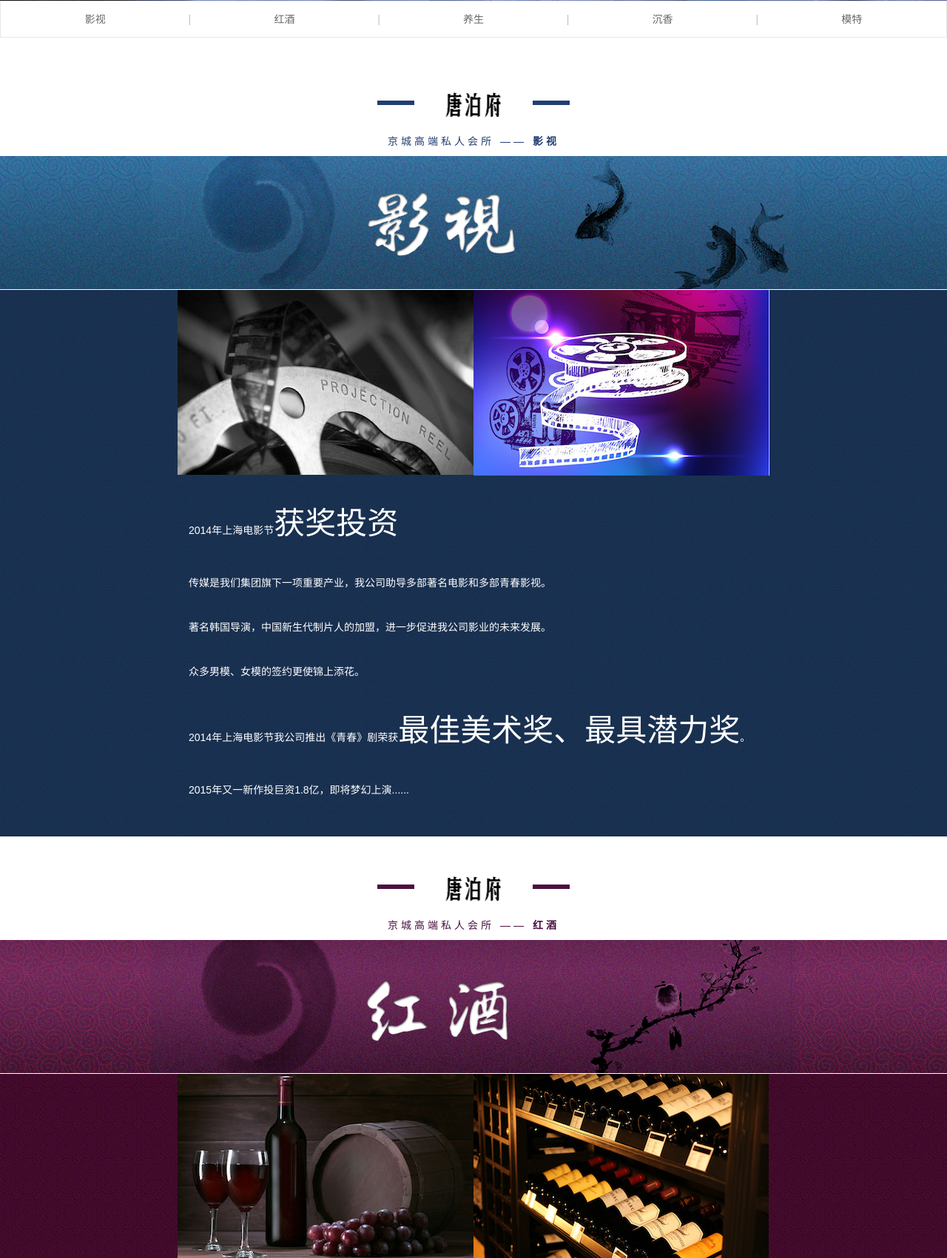
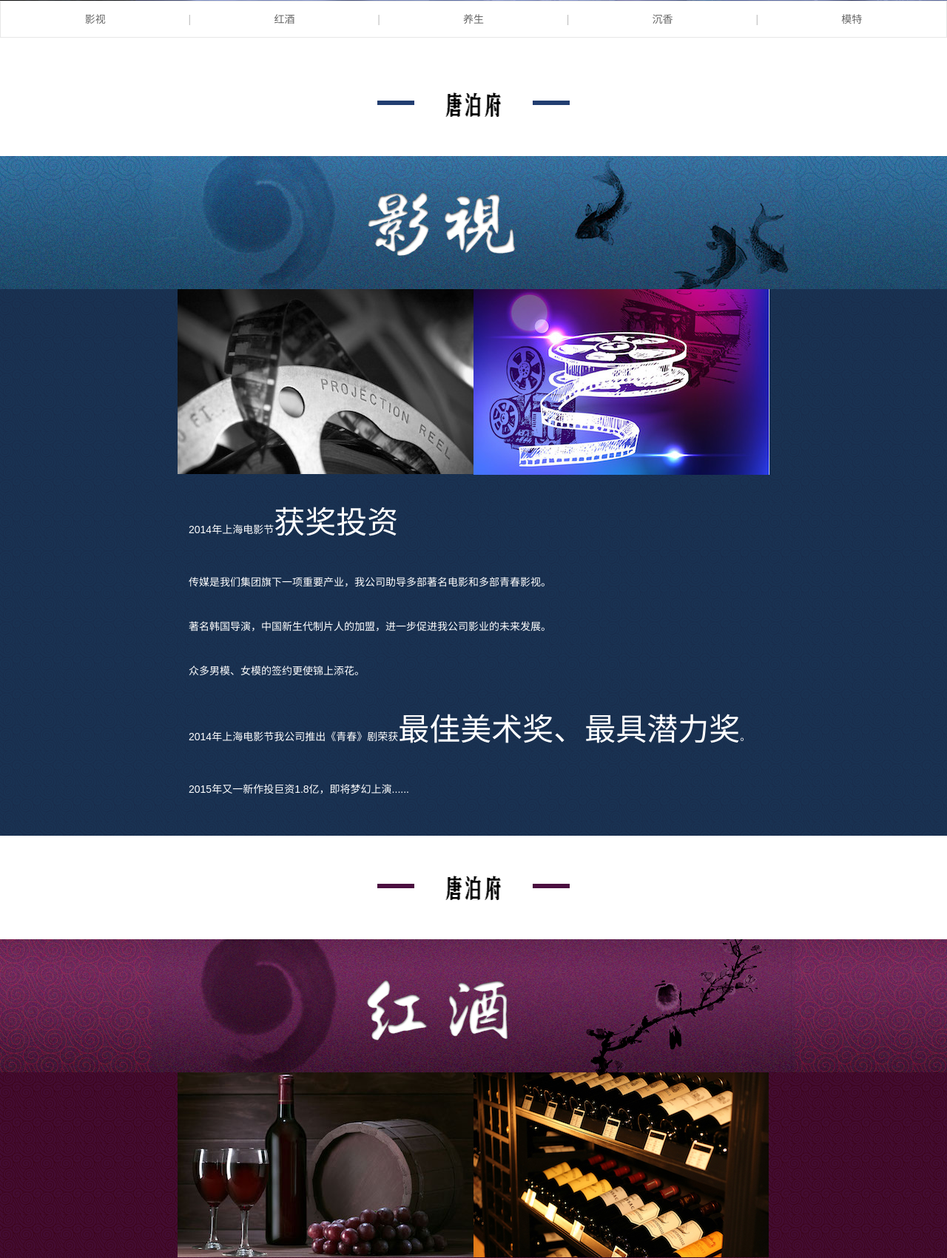
Before and after one commit to cash2one/tangbofu, a Django app: page / in a window 1280 px wide. Shown: the part 799-2500 px from the top of the page at 74% size. Run offline with Django 3.2, Linux system fonts and the light colour scheme; parts of the project's set-up code (start-up, migrations or seed data) failed here and were passed over; some libraries are stand-ins or nearby versions.

Commit message:
调整。

```diff
--- a/main/static/main/css/main.css
+++ b/main/static/main/css/main.css
@@ -111,8 +111,7 @@ h4 {
 .banner {
   max-width: 100%;
   margin-left: auto;
-  margin-right: auto;
-  border-bottom: 1px solid white; }
+  margin-right: auto; }
   .banner img {
     display: block;
     margin-left: auto;
--- a/main/static/main/scss/_element.scss
+++ b/main/static/main/scss/_element.scss
@@ -48,7 +48,6 @@
     max-width: 100%;
     margin-left: auto;
     margin-right: auto;
-    border-bottom: 1px solid white;
     img {
         display: block;
         margin-left: auto;
--- a/main/templates/main/home.html
+++ b/main/templates/main/home.html
@@ -32,7 +32,6 @@
         <img src="{% static 'main/img/tangbofu_title.png'%}" alt="">
         <div class="band left blue"></div>
         <div class="band right blue"></div>
-        <p class="blue">京城高端私人会所 —— <b>影视</b></p>
     </div>
     <div class="banner yingshi">
         <img src="{% static 'main/img/banner/yingshi.png'%}" alt="">
@@ -55,7 +54,6 @@
         <img src="{% static 'main/img/tangbofu_title.png'%}" alt="">
         <div class="band left purple"></div>
         <div class="band right purple"></div>
-        <p class="purple">京城高端私人会所 —— <b>红酒</b></p>
     </div>
     <div class="banner hongjiu">
         <img src="{% static 'main/img/banner/hongjiu.png'%}" alt="">
@@ -77,7 +75,6 @@
         <img src="{% static 'main/img/tangbofu_title.png'%}" alt="">
         <div class="band left yellow"></div>
         <div class="band right yellow"></div>
-        <p class="yellow">京城高端私人会所 —— <b>养生</b></p>
     </div>
     <div class="banner yangsheng">
         <img src="{% static 'main/img/banner/yangsheng.png'%}" alt="">
@@ -98,7 +95,6 @@
         <img src="{% static 'main/img/tangbofu_title.png'%}" alt="">
         <div class="band left green"></div>
         <div class="band right green"></div>
-        <p class="green">京城高端私人会所 —— <b>沉香</b></p>
     </div>
     <div class="banner chenxiang">
         <img src="{% static 'main/img/banner/chenxiang.png'%}" alt="">
@@ -119,7 +115,6 @@
         <img src="{% static 'main/img/tangbofu_title.png'%}" alt="">
         <div class="band left red"></div>
         <div class="band right red"></div>
-        <p class="red">京城高端私人会所 —— <b>模特</b></p>
     </div>
     <div class="banner mote">
         <img src="{% static 'main/img/banner/mote.png'%}" alt="">
```
Also changed, not shown: 1 other file.
